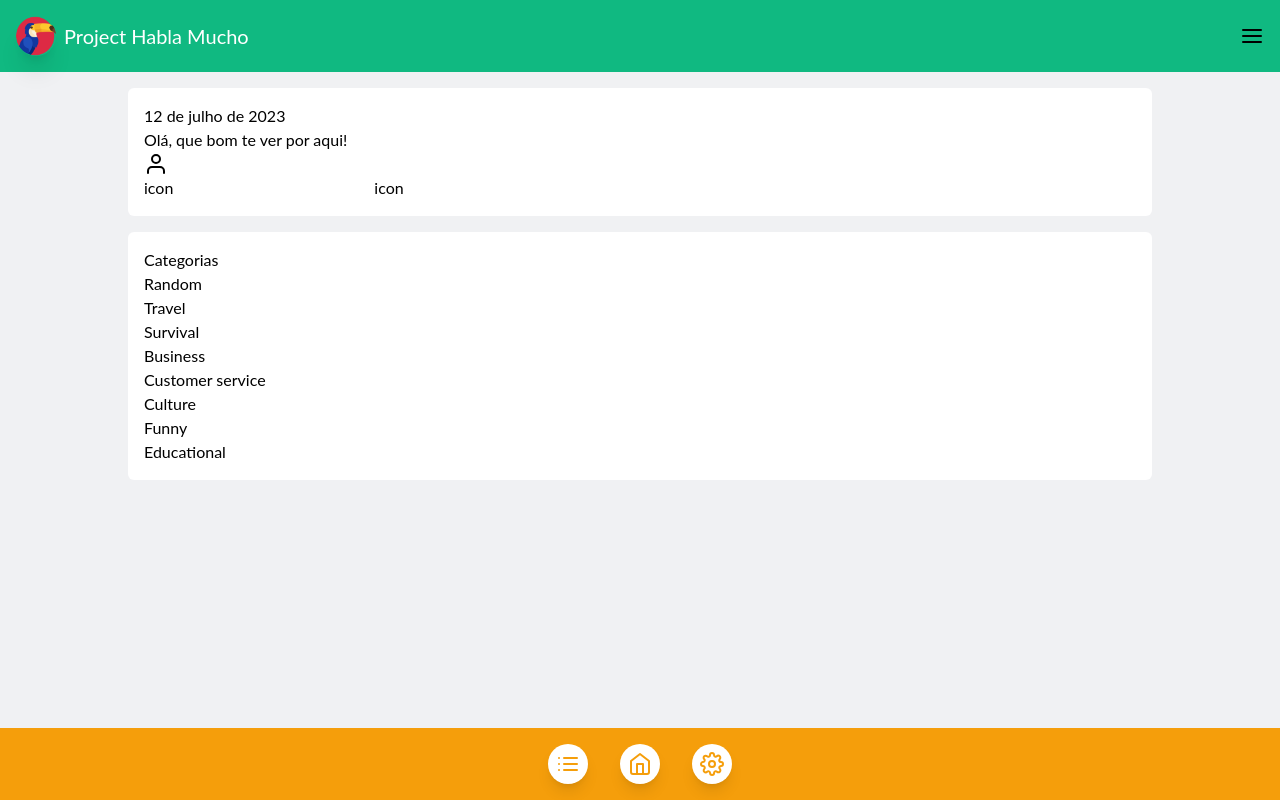
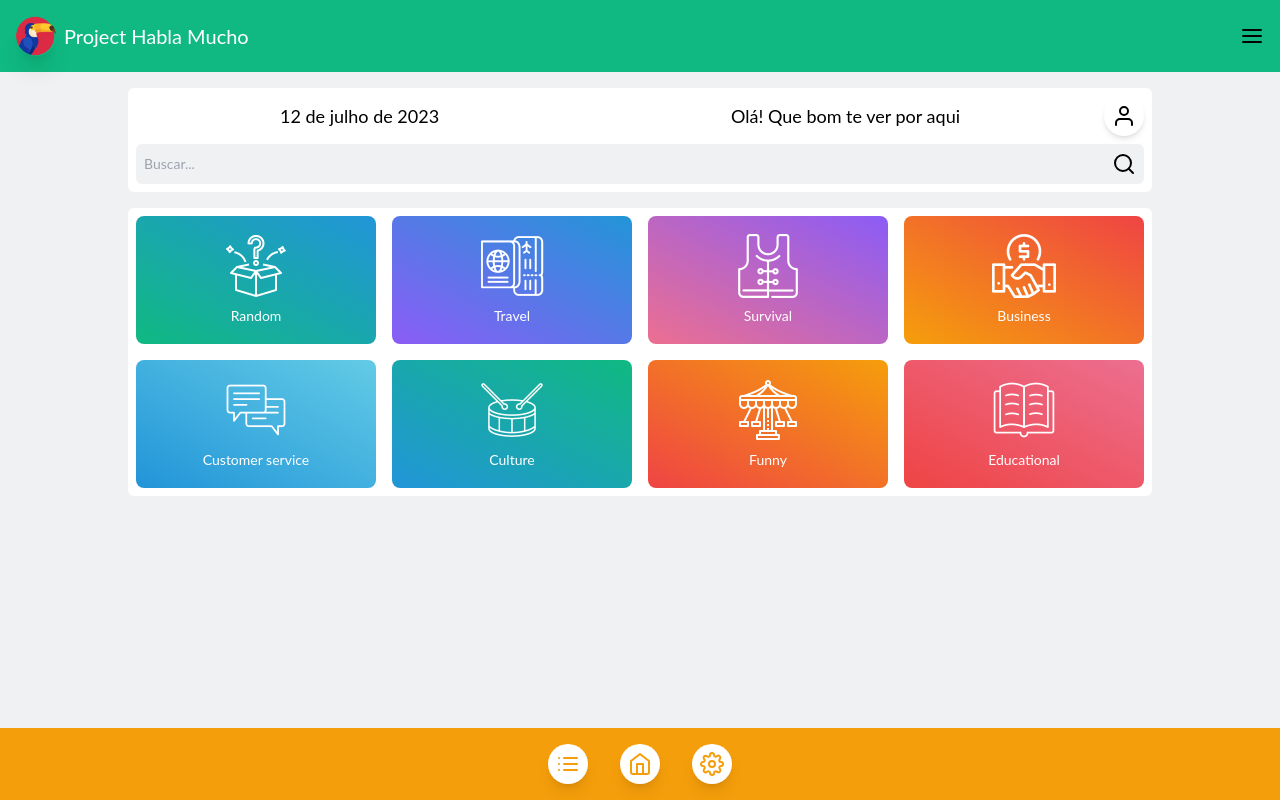
Before and after one commit to emeraldknight-sp/next-project-habla-mucho, a Next.js app: page / in a window 1280 px wide. Built offline with nearby package versions, Linux system fonts and the light colour scheme.

Commit message:
✅ Update: Home page

```diff
--- a/src/app/page.tsx
+++ b/src/app/page.tsx
@@ -1,48 +1,102 @@
-import { Container } from "@/components/Container";
+import { FiSearch, FiUser } from "react-icons/fi";
 import moment from "moment";
 import "moment/locale/pt-br";
-import { FiUser } from "react-icons/fi";
+
+import { Container } from "@/components/Container";
+import Image from "next/image";
 
 export default function Home() {
 	const date = moment().format("LL");
 
-	console.log(moment.locale());
-	console.log();
+	const arrayDialogs = [
+		{
+			title: "Random",
+			icon: "/surprise.png",
+			color: "from-green to-blue",
+		},
+		{
+			title: "Travel",
+			icon: "/travel.png",
+			color: "from-purple to-blue",
+		},
+		{
+			title: "Survival",
+			icon: "/survival.png",
+			color: "from-pink to-purple",
+		},
+		{
+			color: "from-yellow to-red",
+			title: "Business",
+			icon: "/handshake.png",
+		},
+		{
+			title: "Customer service",
+			icon: "/conversation.png",
+			color: "from-blue to-lightBlue",
+		},
+		{
+			title: "Culture",
+			icon: "/drum.png",
+			color: "from-blue to-green",
+		},
+		{
+			title: "Funny",
+			icon: "/fun.png",
+			color: "from-red to-yellow",
+		},
+		{
+			title: "Educational",
+			icon: "/book.png",
+			color: "from-red to-pink",
+		},
+	];
 
 	return (
-		<main className="p-4">
+		<main className="p-4 mb-32">
 			<Container>
-				<div className="bg-white rounded-md p-4 mb-4">
-					<div>
-						<div>
-							<p>{date}</p>
-							<p>Olá, que bom te ver por aqui!</p>
+				<div className="bg-white rounded-md p-2 mb-4">
+					<div className="flex flex-row items-center justify-between mb-2">
+						<div className="md:flex md:flex-row md:items-center md:justify-around md:flex-1 md:gap-1">
+							<p className="text-sm md:text-lg">{date}</p>
+							<p className="text-sm md:text-lg">Olá! Que bom te ver por aqui</p>
 						</div>
 						<div>
-							<figure>
+							<figure className="p-2 rounded-full shadow-md">
 								<FiUser size={24} />
 							</figure>
 						</div>
 					</div>
-					<div>
-						<span>icon</span>
-						<input type="text" />
+					<div className="flex flex-row items-center gap-2 bg-lightGray rounded-md p-2">
+						<input
+							type="text"
+							className="bg-transparent text-sm outline-none w-full"
+							placeholder="Buscar..."
+						/>
 						<button type="button">
-							<span>icon</span>
+							<span>
+								<FiSearch size={24} />
+							</span>
 						</button>
 					</div>
 				</div>
-				<nav className="bg-white rounded-md p-4">
-					<h3>Categorias</h3>
-					<ul>
-						<li>Random</li>
-						<li>Travel</li>
-						<li>Survival</li>
-						<li>Business</li>
-						<li>Customer service</li>
-						<li>Culture</li>
-						<li>Funny</li>
-						<li>Educational</li>
+				<nav className="flex flex-col gap-4 bg-white rounded-md p-2">
+					<ul className="grid grid-cols-2 lg:grid-cols-4 gap-4">
+						{arrayDialogs.map((dialog, index) => (
+							<li
+								key={index}
+								className={`flex flex-col items-center justify-center gap-2 bg-gradient-to-tr ${dialog.color} text-white text-sm break-all w-auto h-32 rounded-lg cursor-pointer transition ease-in-out duration-300 hover:scale-95 hover:brightness-90`}
+							>
+								<figure>
+									<Image
+										src={`${dialog.icon}`}
+										width={64}
+										height={64}
+										alt="dialog option"
+									/>
+								</figure>
+								<span>{dialog.title}</span>
+							</li>
+						))}
 					</ul>
 				</nav>
 			</Container>
```
